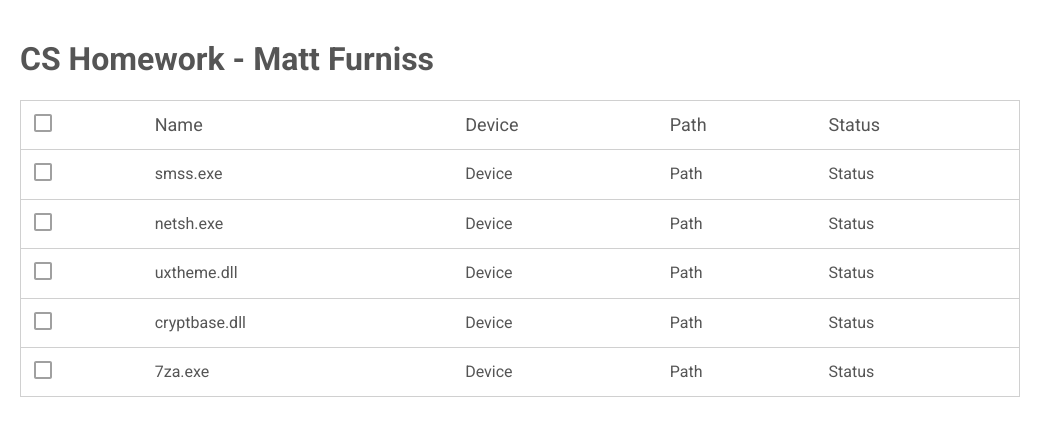
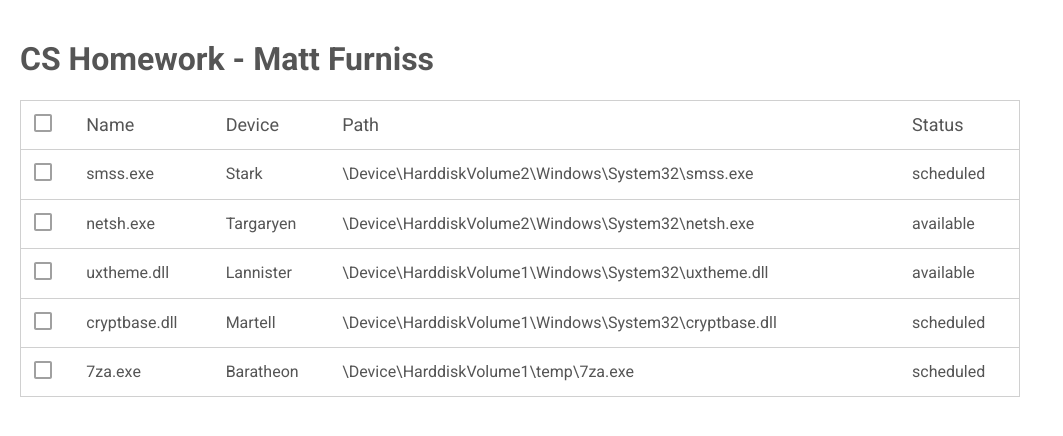
Before and after one commit to mfurniss/cs-homework, a React (Vite) app: page / in a window 1280 px wide. Shown: the top 436 px of the page, without its empty margins (0-1063 px from the left). Built offline with nearby package versions, Linux system fonts and the light colour scheme.

Commit message:
Add buttons and icons

```diff
--- /dev/null
+++ b/src/FileRow.tsx
@@ -0,0 +1,31 @@
+import React, { useState } from "react";
+import styled from 'styled-components';
+import { MdIndeterminateCheckBox } from 'react-icons/md';
+import { File } from "./useFiles";
+import Checkbox from "./Checkbox";
+import Table from "./Table";
+
+interface Props {
+  file: File
+  selected: boolean
+  onChange: (selected: boolean) => void
+}
+
+const FileRow: React.FC<Props> = ({ file, selected, onChange }) => {
+  return (
+    <tr>
+      <td>
+        <Checkbox
+          checked={selected}
+          onChange={(selected: boolean) => onChange(selected)}
+        />
+      </td>
+      <td>{file.name}</td>
+      <td>{file.device}</td>
+      <td>{file.path}</td>
+      <td>{file.status}</td>
+    </tr>
+  );
+}
+
+export default FileRow;
--- a/src/FilesContainer.tsx
+++ b/src/FilesContainer.tsx
@@ -4,16 +4,20 @@ import { MdIndeterminateCheckBox } from 'react-icons/md';
 import { File } from "./useFiles";
 import Checkbox from "./Checkbox";
 import Table from "./Table";
+import FileRow from "./FileRow";
 
 interface Props {
   files: File[]
 }
 
+const a =new Array(10).fill(false);
+
 const FilesContainer: React.FC<Props> = ({ files }) => {
   const [allSelected, setAllSelected] = useState(false);
+  const [selected, setSelected] = useState<boolean[]>(new Array(files.length).fill(false))
 
+  console.log('selected', selected);
 
-  console.log('files', files);
   return (
     <Table>
       <thead>
@@ -32,19 +36,20 @@ const FilesContainer: React.FC<Props> = ({ files }) => {
         </tr>
       </thead>
       <tbody>
-        { files.map((file: File) => (
-        <tr key={file.name}>
-          <td>
-            <Checkbox
-              checked={allSelected}
-              onChange={(checked: boolean) => setAllSelected(checked)}
-            />
-          </td>
-          <td>{file.name}</td>
-          <td>Device</td>
-          <td>Path</td>
-          <td>Status</td>
-        </tr>
+        { files.map((file: File, index: number) => (
+          <FileRow
+            key={file.name}
+            file={file}
+            selected={selected[index]}
+            onChange={(selected) => {
+              console.log(selected, file);
+              setSelected((prev) => {
+                const r = [...prev];
+                r[index] = selected;
+                return r;
+              });
+            }}
+          />
         ))}
       </tbody>
     </Table>
--- a/src/useFiles.tsx
+++ b/src/useFiles.tsx
@@ -1,15 +1,10 @@
 import data from "../mocks/files.json";
 
 export interface File {
-  selected?: boolean | undefined
   name: string
   device: string
   path: string
   status: string
 }
 
-const files: File[] = data;
-
-export default (): File[] => {
-  return files;
-}
+export default (): File[] => data;
--- a/tsconfig.json
+++ b/tsconfig.json
@@ -1,7 +1,9 @@
 {
   "compilerOptions": {
     "resolveJsonModule": true,
+    "moduleResolution": "node",
     "esModuleInterop": true,
-    "jsx": "preserve"
+    "jsx": "preserve",
+    "target": "ES2015"
   }
 }
```
